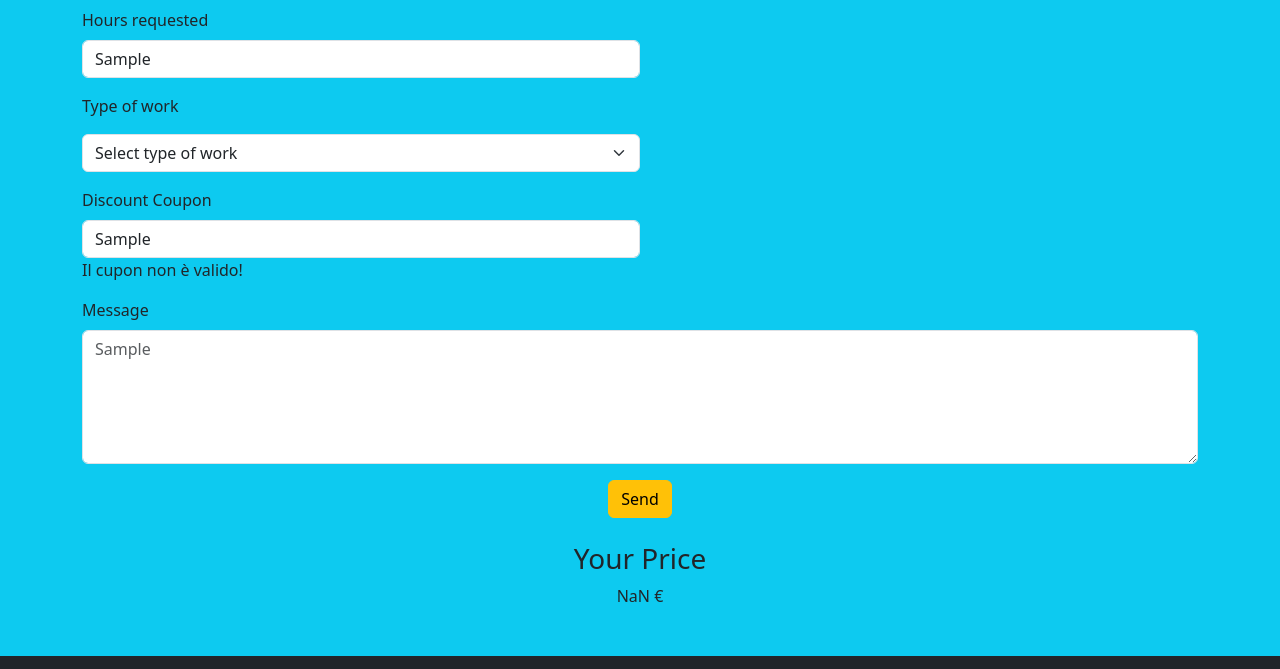
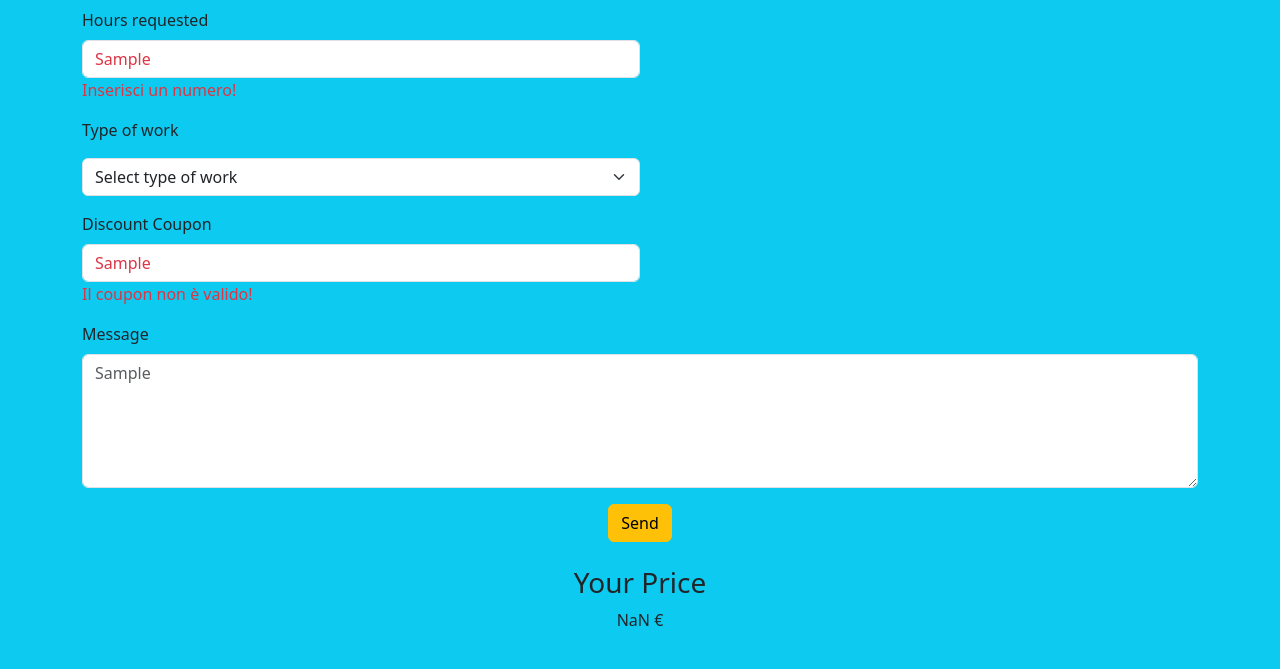
Before and after one commit to tessleo99/bootstrap-js-freelancer, a plain HTML site: page index.html in a window 1280 px wide. Both pictures are taken after typing "Sample", "Sample", "name@example.com", "Sample", "Sample", "Sample" into the empty fields and a click on the button "Send". Shown: the part 1764-2433 px from the top of the page. Drawn offline with nearby package versions, Linux system fonts and the light colour scheme.

Commit message:
validazone numero ore + colore coupon

```diff
--- a/index.html
+++ b/index.html
@@ -155,6 +155,7 @@
               <div class="mb-3">
                 <label for="hoursOfWork" class="form-label">Hours requested</label>
                 <input type="text" class="form-control" id="hoursOfWork" placeholder="Enter hours requested...">
+                <p id="hourValidate"></p>
               </div>
             </div>
 
@@ -173,9 +174,9 @@
 
             <div class="col-6">
               <div class="mb-3">
-                <label for="coupon" class="form-label">Discount Coupon</label>
+                <label for="coupon"  class="form-label">Discount Coupon</label>
                 <input type="text" class="form-control" id="coupon" placeholder="ABCDE12">
-                <p id="result-applied-cupon"></p>
+                <p id="result-applied-coupon"></p>
               </div>
             </div>
 
--- a/main.js
+++ b/main.js
@@ -37,6 +37,11 @@ function calculateWorkPrice(event){
 
     //Prendiamoci quante ore di lavoro richiede il cliente
     let howManyHours = document.getElementById("hoursOfWork").value;
+    if(isNaN (howManyHours) || howManyHours == ""){
+        document.getElementById("hourValidate").innerHTML= "Inserisci un numero!";
+        document.getElementById("hourValidate").classList.add("text-danger");
+        document.getElementById("hoursOfWork").classList.add("text-danger");
+       }
     howManyHours = parseInt (howManyHours);
     //Stabiliamo il prezzo in base al numero di ore
     price = price * howManyHours;
@@ -46,20 +51,22 @@ function calculateWorkPrice(event){
 
 
     //Calcoliamo l'eventuale sconto con i cupon
-    let cuponCodeUser = document.getElementById("coupon").value;
+    let couponCodeUser = document.getElementById("coupon").value;
     //controlliamo se il cupon inserito esiste
-    let isCuponAvaliable = couponCodes.includes(cuponCodeUser);
+    let isCouponAvaliable = couponCodes.includes(couponCodeUser);
 
-    if(isCuponAvaliable){
+    if(isCouponAvaliable){
         let sales = (price/100) * 25;
         price = price - sales;
-        couponCodes = removeElementFromArray(couponCodes, cuponCodeUser);
+        couponCodes = removeElementFromArray(couponCodes, couponCodeUser);
         console.log(couponCodes);
-        document.getElementById("result-applied-cupon").innerHTML = "Il cupon è stato corettamente applicato!";
-    } else if (cuponCodeUser != ""){
-        document.getElementById("result-applied-cupon").innerHTML = "Il cupon non è valido!";
+        document.getElementById("result-applied-coupon").innerHTML = "Il coupon è stato corettamente applicato!";
+    } else if (couponCodeUser != ""){
+        document.getElementById("result-applied-coupon").innerHTML = "Il coupon non è valido!";
+        document.getElementById("result-applied-coupon").classList.add("text-danger");
+        document.getElementById("coupon").classList.add("text-danger");
     } else {
-        document.getElementById("result-applied-cupon").innerHTML = "";
+        document.getElementById("result-applied-coupon").innerHTML = "";
     }
 
     console.log(price);
```
